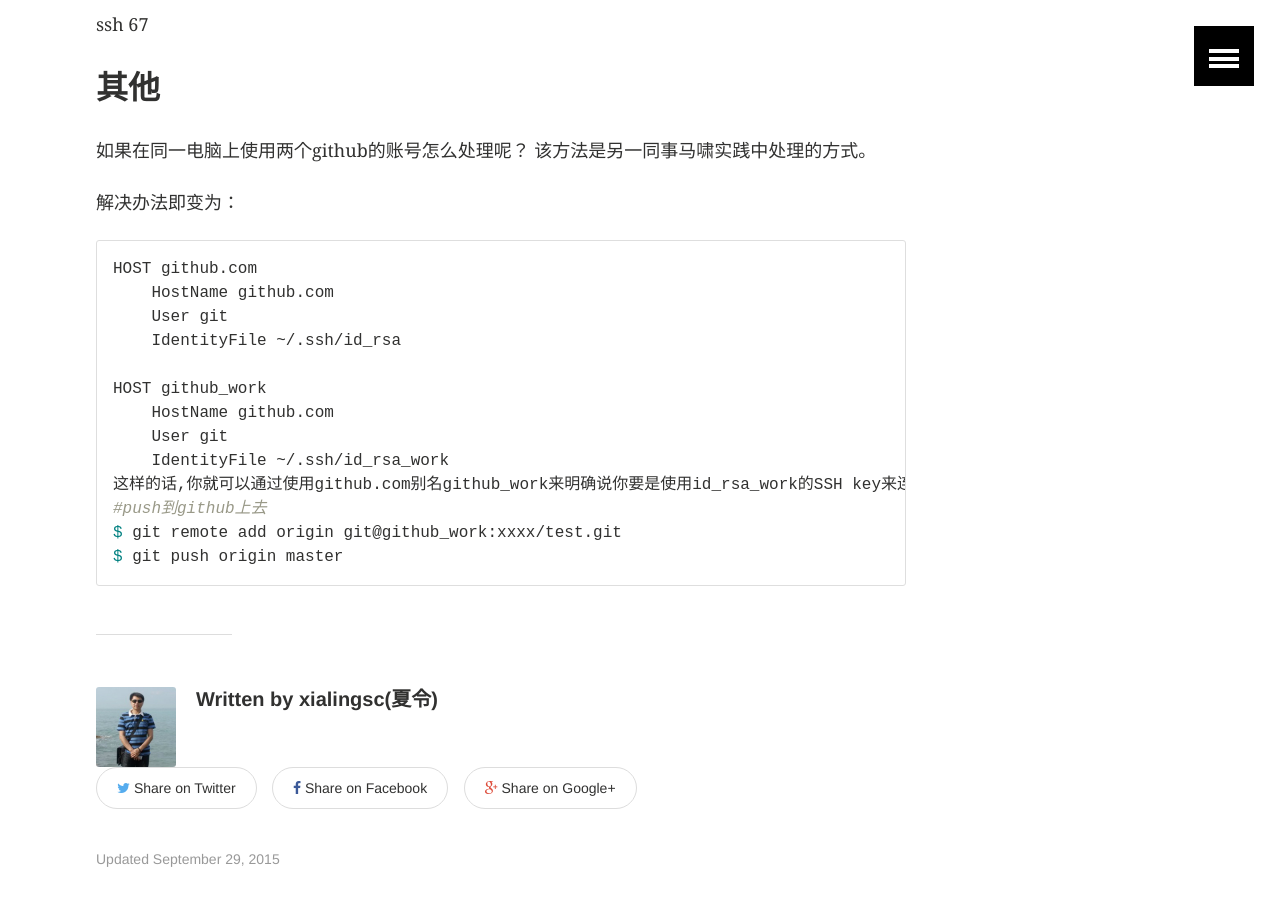
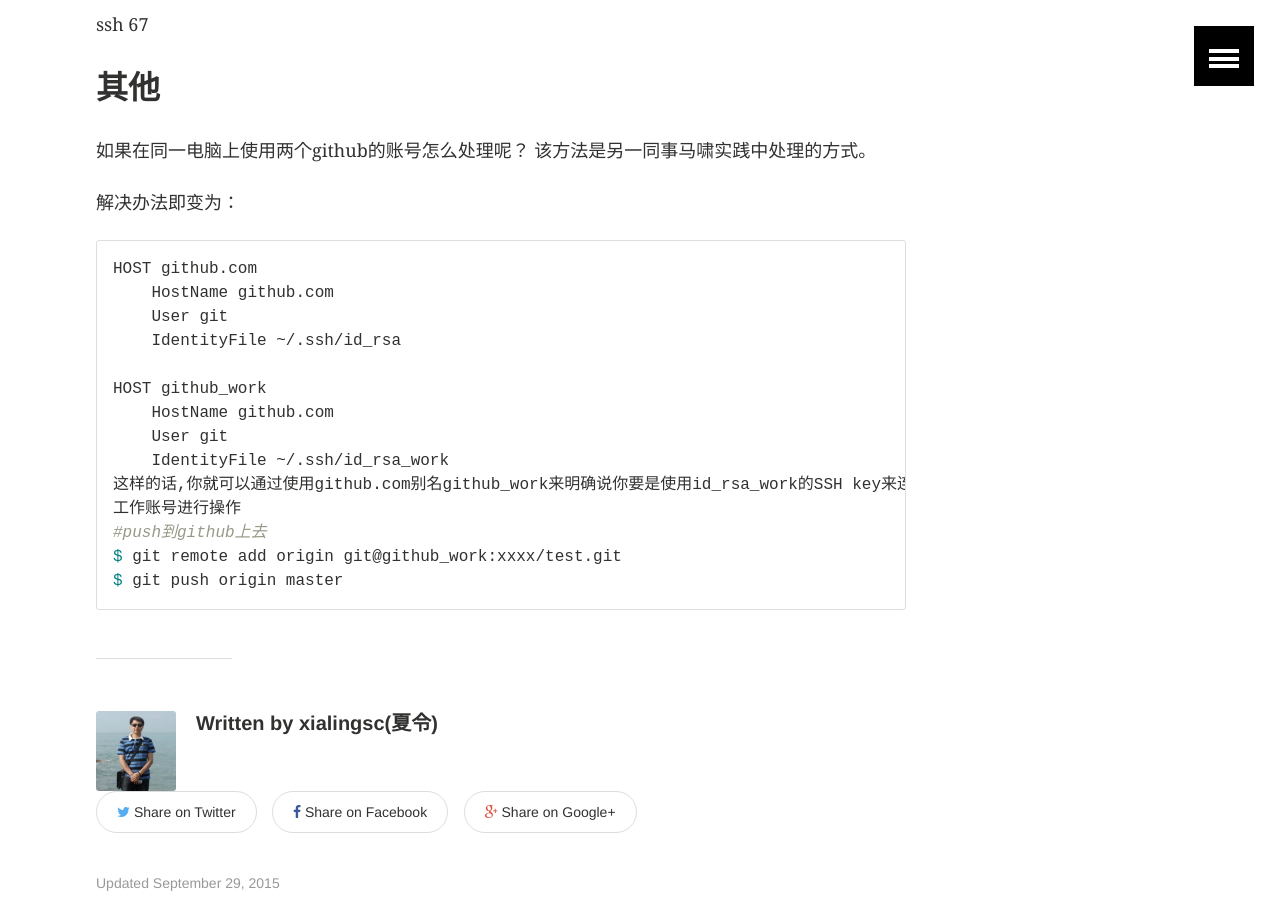
Before and after one commit to xialingsc/home, a Jekyll site: the page built from _posts/others/2015-09-29-How-To-Clone-By-Git.md, in a window 1280 px wide and 900 px high, scrolled down 2696 px. Built offline with Jekyll 4.4.1, drawn with Linux system fonts in a browser that asks for light colours; a script that is not in the unit is left out; comment, search, counter and statistics services are not loaded.

```diff
--- a/_posts/others/2015-09-29-How-To-Clone-By-Git.md
+++ b/_posts/others/2015-09-29-How-To-Clone-By-Git.md
@@ -123,7 +123,8 @@ HOST github_work
     HostName github.com
     User git
     IdentityFile ~/.ssh/id_rsa_work
-这样的话,你就可以通过使用github.com别名github_work来明确说你要是使用id_rsa_work的SSH key来连接github，即使用工作账号进行操作
+这样的话,你就可以通过使用github.com别名github_work来明确说你要是使用id_rsa_work的SSH key来连接github，即使用
+工作账号进行操作
 #push到github上去
 $ git remote add origin git@github_work:xxxx/test.git
 $ git push origin master
```
